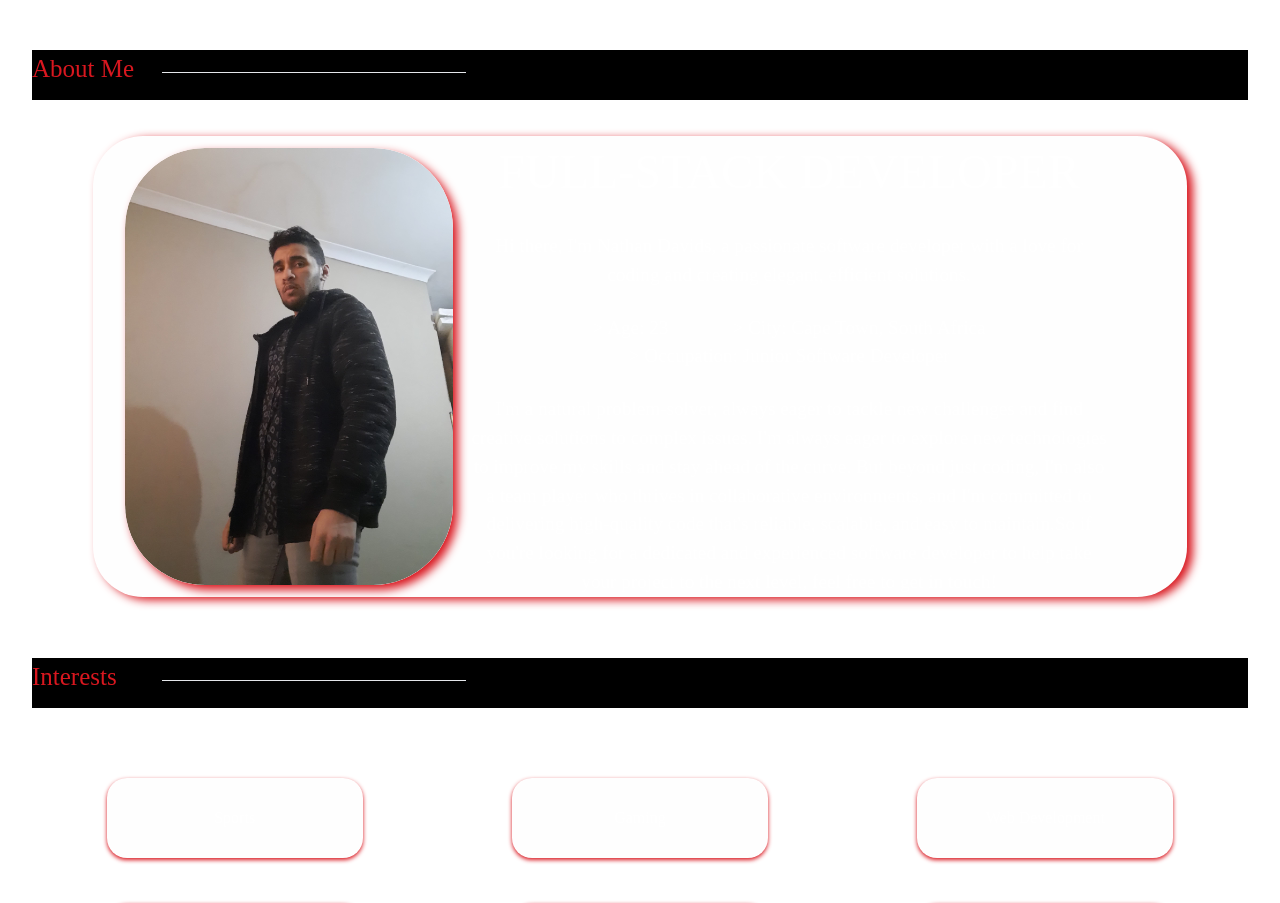
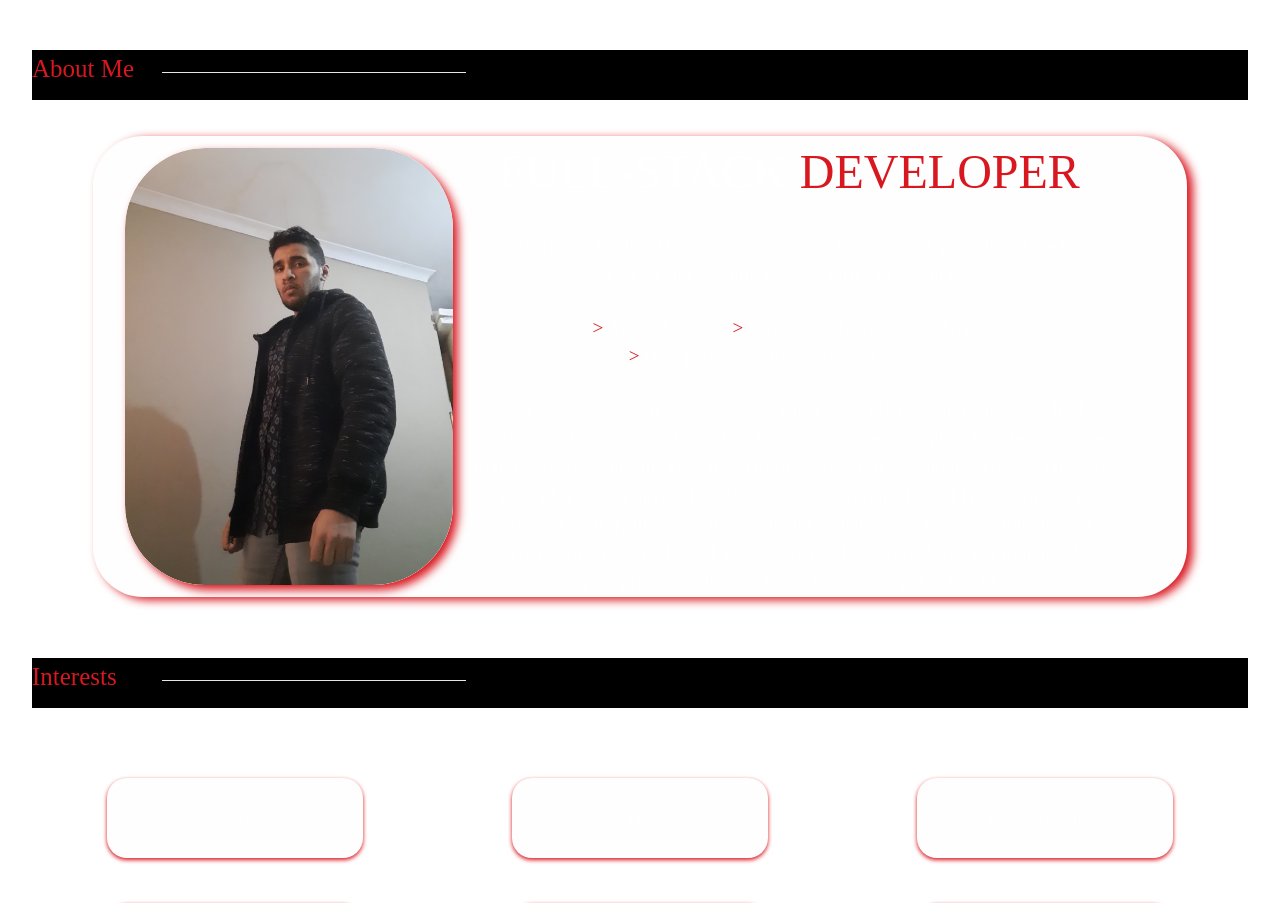
Before and after one commit to NathanDavids/PortfolioProject, a React (Vite) app: page / in a window 1280 px wide. Shown: the part 920-1823 px from the top of the page. Built offline with nearby package versions, Linux system fonts and the light colour scheme; a web font is replaced by a local one.

Commit message:
Edited the About Page (Colours)

```diff
--- a/src/components/about/about.css
+++ b/src/components/about/about.css
@@ -111,9 +111,18 @@
     font-size: 3rem;
     color: var(--PrimaryTextColour);
 }
+
+#headingRed{
+    color: var(--SecondaryTextColour);
+}
+
 #subHeading{
     font-size: 1.2rem;
     color: var(--PrimaryTextColour);
+}
+
+#arrow{
+    color: var(--SecondaryTextColour);
 }
 
 #keyTop{
--- a/src/components/about/about.jsx
+++ b/src/components/about/about.jsx
@@ -72,16 +72,16 @@ function about() {
             <img src={AboutPicture} alt="" id='aboutImg'/>
           </div>
           <div id='textContainer'>
-            <h1 id='Heading'>FULL-STACK DEVELOPER</h1>
+            <h1 id='Heading'>FULL-STACK <span id='headingRed'> DEVELOPER </span></h1>
             <br />
             <h2 id='subHeading'> Hi there, I'm Nathan Davids, a passionate software developer with a love for coding and creating elegant, efficient solutions. </h2>
             <br />
             <div id='keyTop'>
-            <h2 id='key1'> > Age: 23 </h2>
-            <h2 id='key2'> > City: Cape Town, South Africa </h2>
+            <h2 id='key1'> <span id='arrow'> > </span> Age: 23 </h2>
+            <h2 id='key2'> <span id='arrow'> > </span> City: Cape Town, South Africa </h2>
             </div>
             <div id='keyBottom'>
-              <h2><h2 id='key3'> > Occupation: Junior Software Developer </h2></h2>
+              <h2><h2 id='key3'> <span id='arrow'> > </span> Occupation: Junior Software Developer </h2></h2>
             </div>
             <br />
             <div id='bodyText'>
```
